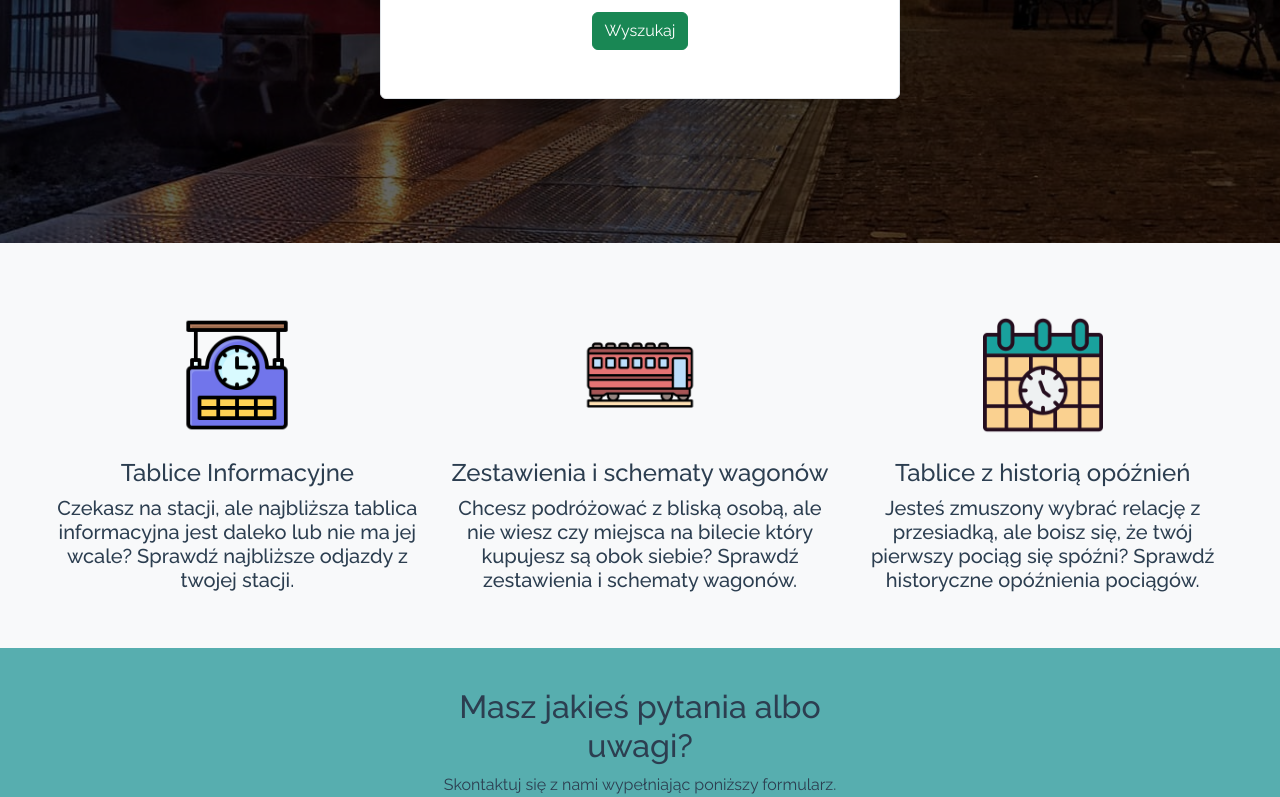
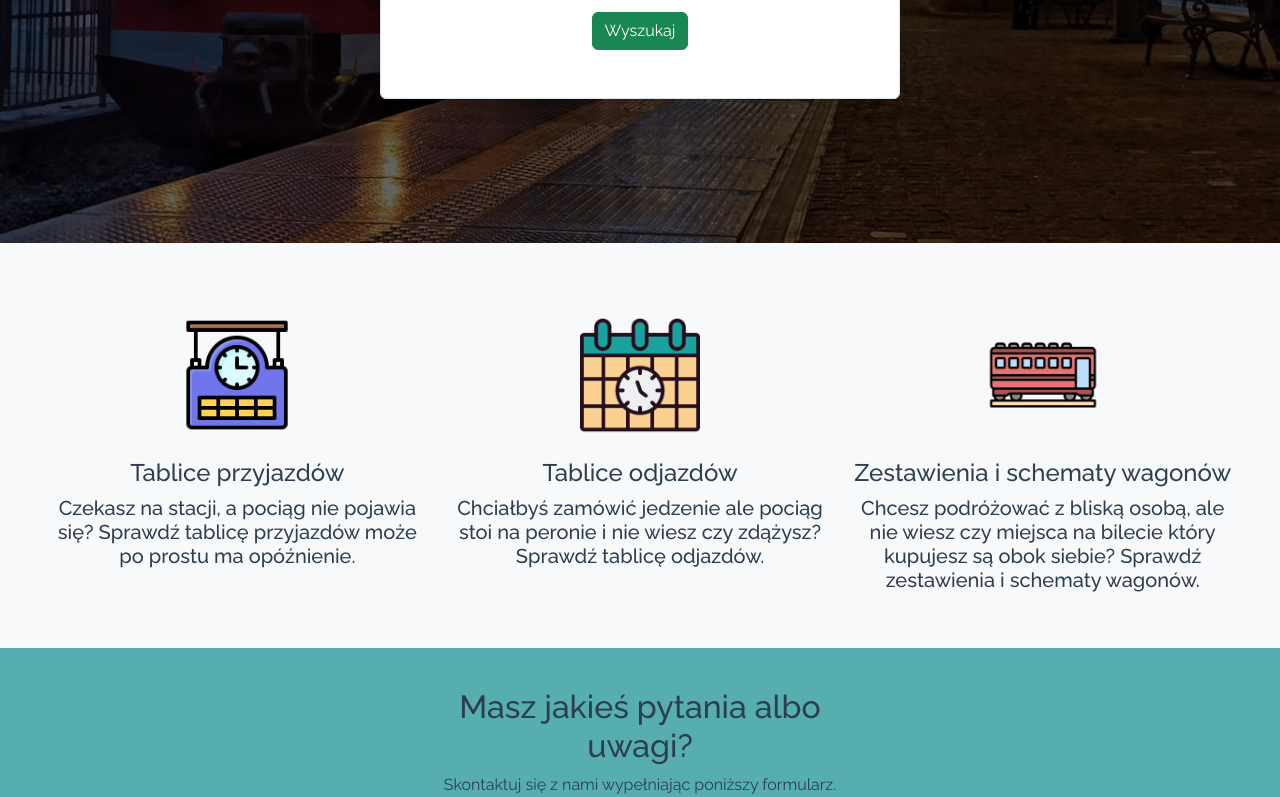
Before and after one commit to szoGGun/pokolei.eu, a Vue app in the folder src/frontend/: page / in a window 1280 px wide. Shown: the part 585-1382 px from the top of the page. Built offline with nearby package versions, Linux system fonts and the light colour scheme.

Commit message:
Small changes on main screen.

```diff
--- a/src/frontend/src/views/HomePage.vue
+++ b/src/frontend/src/views/HomePage.vue
@@ -41,27 +41,25 @@
       <div class="row">
         <div class="col-lg">
           <img src="../assets/icons/timetableRail.png" height="120" class="m-4">
-          <h4 class="ml-md-4 mr-md-4 color-indigo">Tablice Informacyjne</h4>
+          <h4 class="ml-md-4 mr-md-4 color-indigo">Tablice przyjazdów</h4>
           <h5 class="ml-md-4 mr-md-4">
-            Czekasz na stacji, ale najbliższa tablica informacyjna jest daleko lub nie ma jej wcale? Sprawdź najbliższe
-            odjazdy
-            z twojej stacji.
-          </h5>
-        </div>
-        <div class="col-lg">
-          <img src="../assets/icons/carriage.png" height="120" class="m-4">
-          <h4 class="ml-md-4 mr-md-4 color-indigo">Zestawienia i schematy wagonów</h4>
-          <h5 class="ml-md-4 mr-md-4">
-            Chcesz podróżować z bliską osobą, ale nie wiesz czy miejsca na bilecie który kupujesz są obok siebie?
-            Sprawdź zestawienia i schematy wagonów.
+            Czekasz na stacji, a pociąg nie pojawia się? Sprawdź tablicę przyjazdów może po prostu ma opóźnienie.
           </h5>
         </div>
         <div class="col-lg">
           <img src="../assets/icons/timetable.png" height="120" class="m-4">
-          <h4 class="ml-md-4 mr-md-4 color-indigo">Tablice z historią opóźnień</h4>
+          <h4 class="ml-md-4 mr-md-4 color-indigo">Tablice odjazdów</h4>
           <h5 class="ml-md-4 mr-md-4">
-            Jesteś zmuszony wybrać relację z przesiadką, ale boisz się, że twój pierwszy pociąg się spóźni?
-            Sprawdź historyczne opóźnienia pociągów.
+            Chciałbyś zamówić jedzenie ale pociąg stoi na peronie i nie wiesz czy zdążysz? Sprawdź tablicę odjazdów.
+          </h5>
+        </div>
+        <div class="col-lg">
+
+            <img src="../assets/icons/carriage.png" height="120" class="m-4">
+            <h4 class="ml-md-4 mr-md-4 color-indigo">Zestawienia i schematy wagonów</h4>
+            <h5 class="ml-md-4 mr-md-4">
+              Chcesz podróżować z bliską osobą, ale nie wiesz czy miejsca na bilecie który kupujesz są obok siebie?
+              Sprawdź zestawienia i schematy wagonów.
           </h5>
         </div>
       </div>
```
